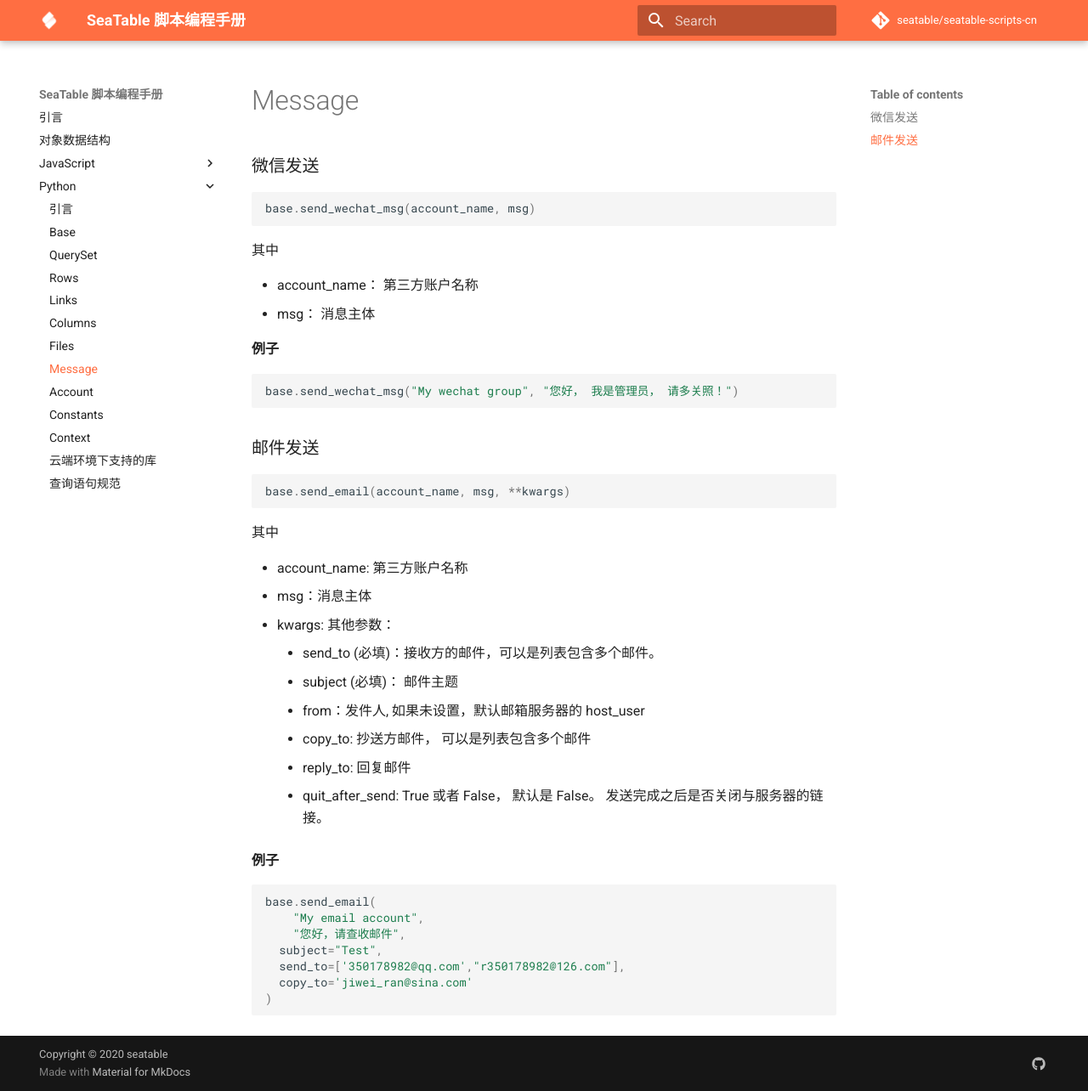
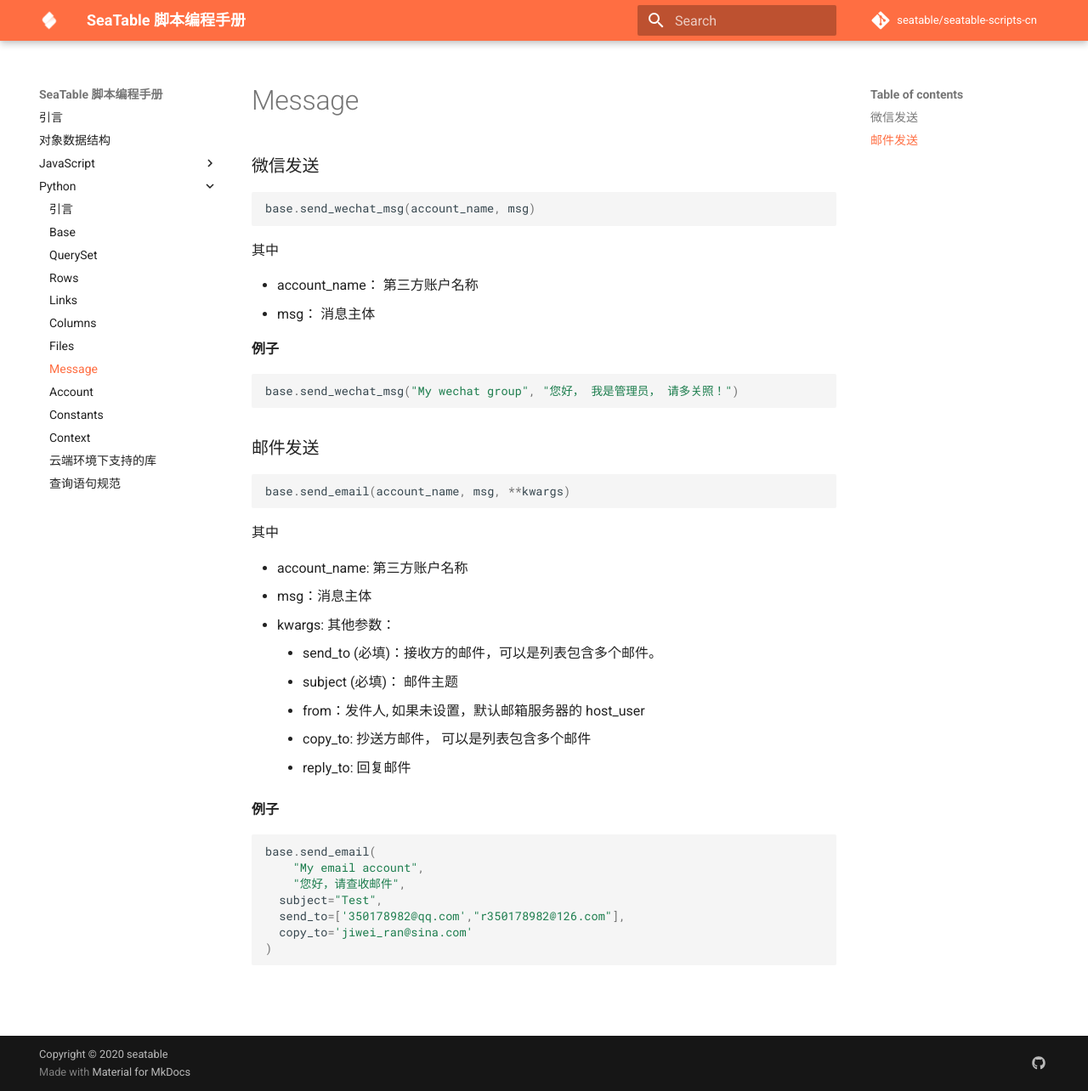
Before and after one commit to seatable/seatable-scripts-cn, an MkDocs documentation site: the page built from manual/python/message.md, in a window 1280 px wide and 1284 px high. Shown: the whole window at 85% size. Built offline with MkDocs 1.6.1 and Material for MkDocs 9.7.7, drawn with Linux system fonts in a browser that asks for light colours; comment, search, counter and statistics services are not loaded.

Commit message:
Update message.md

```diff
--- a/manual/python/message.md
+++ b/manual/python/message.md
@@ -36,7 +36,6 @@
     * from：发件人, 如果未设置，默认邮箱服务器的 host_user
     * copy_to: 抄送方邮件， 可以是列表包含多个邮件
     * reply_to: 回复邮件
-    * quit_after_send: True 或者 False， 默认是 False。 发送完成之后是否关闭与服务器的链接。
 
 **例子**
 
```
